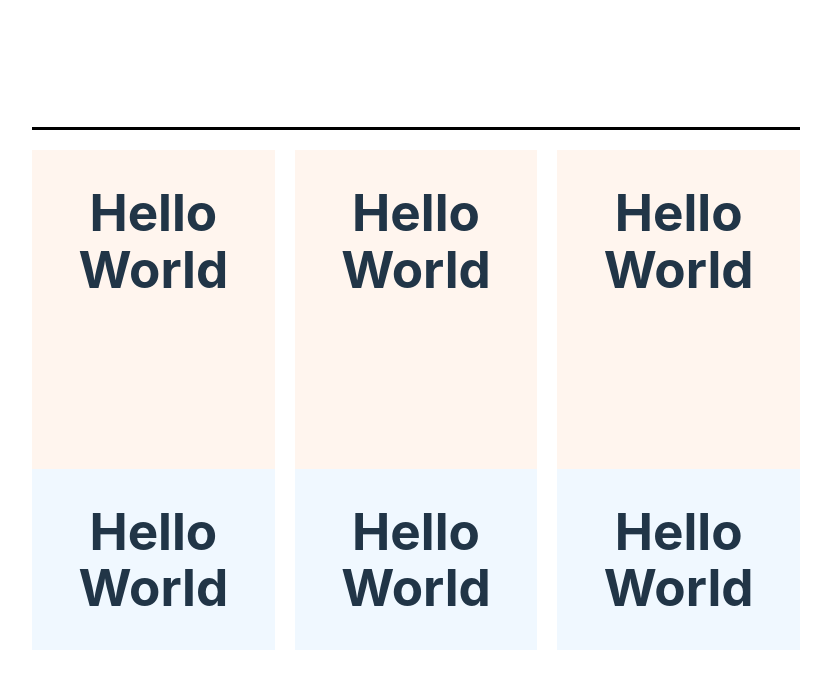
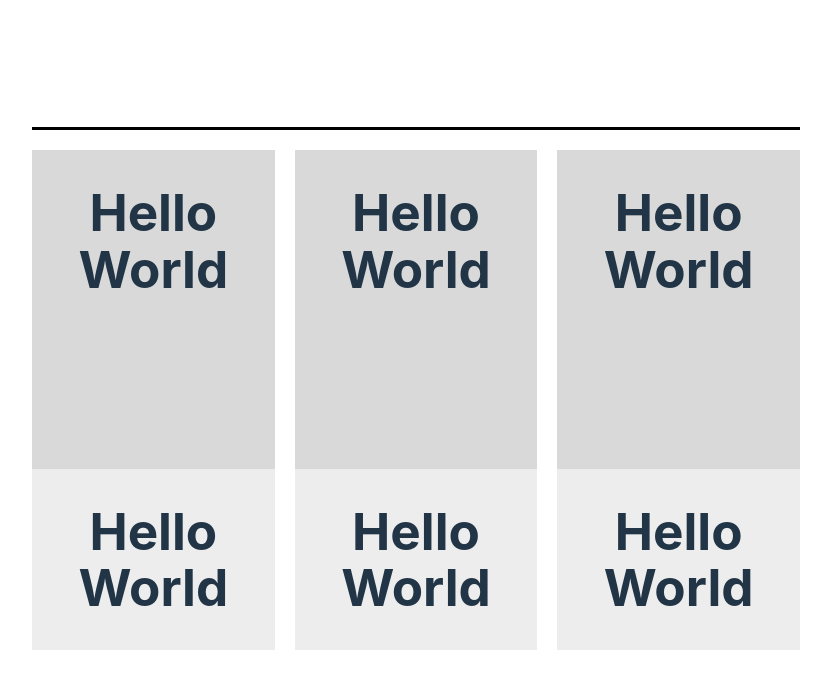
Before and after one commit to vichekaoeun/UoftHacks-2024, a React (Vite) app: page / in a window 1280 px wide. Shown: the top 688 px of the page, without its empty margins (224-1055 px from the left). Built offline with nearby package versions, Linux system fonts and the light colour scheme.

Commit message:
change color to #D9D9D9 and #EDEDED respectively for each item container

```diff
--- a/src/App.css
+++ b/src/App.css
@@ -22,7 +22,7 @@
   display: grid;
   grid-template-rows: 2fr 1fr;
   align-items: center;
-  background-color: seashell;
+  background-color: #D9D9D9;
   text-align: center;
   width: 100%;
 }
@@ -34,7 +34,7 @@
 }
 
 #item2 {
-  background-color: aliceblue;
+  background-color: #EDEDED;
   height: 100%;
   width: 100%;
 }
```
